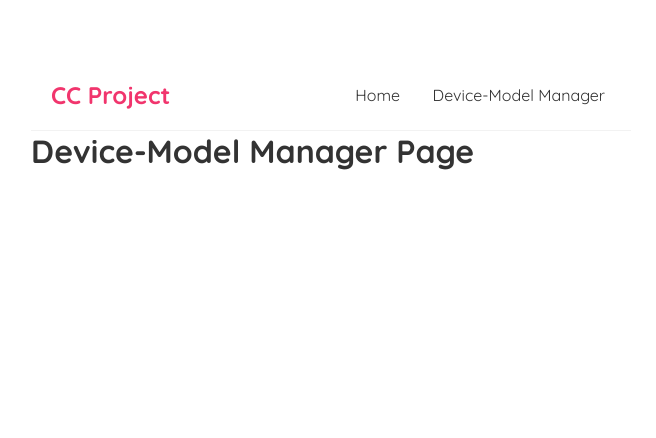
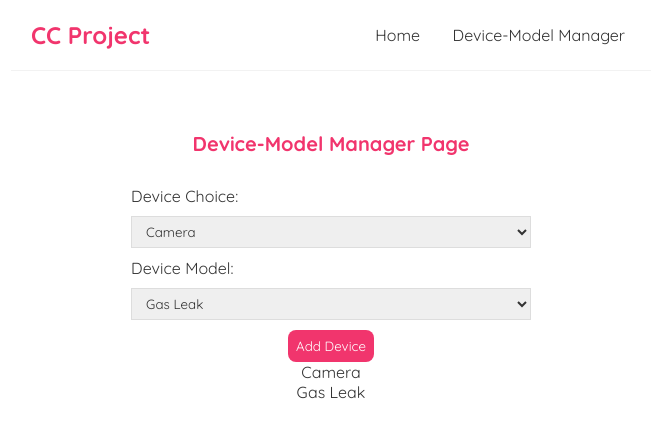
Before and after one commit to Robinjake/CCProject, a React (Create React App) app in the folder device-model-manager/: page /devicemodelmanager in a window 1280 px wide. Shown: the top 438 px of the page, without its empty margins (309-965 px from the left). Built offline with nearby package versions, Linux system fonts and the light colour scheme.

Commit message:
user is able to add device and delete

```diff
--- a/device-model-manager/data/db.json
+++ b/device-model-manager/data/db.json
@@ -1,15 +1,9 @@
 {
   "devices": [
     {
-        "name": "Camera" ,
-        "type": ["Gas_Leak ", "Oil_Leak ", "Hard_Hat_Detection "] ,
+      "name": "Camera",
+      "type": "Gas Leak",
       "id": 1
-
-      },
-      {
-        "name": "Microphone" ,
-        "type": ["Gas_Leak ", "Explosion_Detection "] ,
-        "id": 2
     }
   ]
 }
--- a/device-model-manager/package.json
+++ b/device-model-manager/package.json
@@ -8,7 +8,7 @@
     "@testing-library/user-event": "^13.5.0",
     "react": "^18.2.0",
     "react-dom": "^18.2.0",
-    "react-router-dom": "^6.3.0",
+    "react-router-dom": "^5.3.3",
     "react-scripts": "5.0.1",
     "web-vitals": "^2.1.4"
   },
--- a/device-model-manager/src/App.js
+++ b/device-model-manager/src/App.js
@@ -1,20 +1,30 @@
 import Home from './Home';
 import DeviceModelManager from './DeviceModelManager';
-import { BrowserRouter as Router, Routes, Route, Link } from "react-router-dom";
+import { BrowserRouter as Router, Route, Switch } from "react-router-dom";
 import NavBar from './NavBar';
+import DeviceDetails from './DeviceDetails';
 
 
 function App() {
   return (
-    <div className="App">
-      <div className='content'>
+    <Router>
+      <div className="App">
         <NavBar />
-        <Routes>
-          <Route path="/" element={<Home />}/>
-          <Route path="/devicemodelmanager" element={<DeviceModelManager/>}/>
-        </Routes>
+          <div className='content'>
+        <Switch>
+          <Route exact path="/">
+            <Home />
+            </Route>
+          <Route path="/devicemodelmanager">
+            <DeviceModelManager/>
+            </Route>
+            <Route path="/device/:id">
+            <DeviceDetails/>
+            </Route>
+        </Switch>
       </div>
     </div>
+    </Router>
   );
 }
 
--- /dev/null
+++ b/device-model-manager/src/DeviceDetails.js
@@ -0,0 +1,33 @@
+import { useHistory, useParams } from "react-router-dom";
+import useFetch from "./useFetch";
+
+const DeviceDetails = () => {
+
+    const {id} = useParams(); //hook to get device id
+    const {data: device, isPending} = useFetch('http://localhost:8000/devices/' + id);
+    const history = useHistory();
+
+    //Fetch request to delete device
+    const handleClick= () => {
+        fetch('http://localhost:8000/devices/' + device.id, {
+            method: 'DELETE'
+        }).then(() => {
+            history.push('/'); //sends back to homepage after delete
+        })
+    }
+
+    return (
+        <div className="blog-details">
+           {isPending && <div>Loading...</div>}
+           {device && (
+            <article>
+                <h2>{device.name}</h2>
+                <p>Model Types {device.type}</p>
+                <button onClick={handleClick}>Delete</button>
+            </article>
+           )}
+        </div>
+     );
+}
+
+export default DeviceDetails;
--- a/device-model-manager/src/DeviceList.js
+++ b/device-model-manager/src/DeviceList.js
@@ -1,13 +1,17 @@
-const DeviceList = ({devices, title, handleDelete}) => {
+import { Link } from "react-router-dom";
+
+const DeviceList = ({devices, title}) => {
 
     return (
         <div className="blog-list">
             <h2>{title}</h2>
             {devices.map((device) => (
                 <div className="home-preview" key={device.id}>
+                    <Link to={`/device/${device.id}`}>
                     <h2>{device.name}</h2>
                     <p>{device.type} </p>
-                    <button onClick={() => handleDelete(device.id)}>Delete Device</button>
+                    </Link>
+
                 </div>
             ))}
         </div>
--- a/device-model-manager/src/DeviceModelManager.js
+++ b/device-model-manager/src/DeviceModelManager.js
@@ -1,10 +1,58 @@
-import React from "react";
+import React, { useState } from "react";
+import {useHistory} from 'react-router-dom';
+
+function DeviceModelManager(){
+    const [name, setName] = useState('Camera');
+    const [type, setType] = useState('Gas Leak');
+    const history = useHistory();
+
+    //funtion to handle when add device is clicked
+    const handleSubmit = (e) => {
+        e.preventDefault(); //stops page from refreshing after submit
+        const device = {name,type}; //creating device object
+
+        //console.log(device);
+
+        //POST REQUEST
+        fetch('http://localhost:8000/devices', {
+            method: 'POST',
+            headers: { "Content-Type": "application/json"},
+            body: JSON.stringify(device)
+        }).then(() => {
+            console.log('new device added c:')
+            history.push('/'); //sends user back to homepage after adding new device
+        })
 
 
-function DeviceModelManager(){
+    }
+
     return(
-        <div>
-            <h1>Device-Model Manager Page</h1>
+        <div className="create">
+            <h2>Device-Model Manager Page</h2>
+            <form onSubmit={handleSubmit}>
+                <label>Device Choice: </label>
+                <select
+                value={name}
+                onChange={(e) => setName(e.target.value)}
+                >
+                    <option value="Camera">Camera</option>
+                    <option value="Microphone">Microphone</option>
+                </select>
+
+                <label>Device Model: </label>
+                <select
+                value={type}
+                onChange={(e) => setType(e.target.value)}
+                >
+                    <option value="Gas Leak">Gas Leak</option>
+                    <option value="Oil Leak">Oil Leak</option>
+                    <option value="Explosion Detection">Explosion Detection</option>
+                    <option value="Hard Hat Detection">Hard Hat Detection</option>
+                </select>
+                <button>Add Device</button>
+                <p>{name}</p>
+                <p>{type}</p>
+            </form>
         </div>
     );
 }
--- a/device-model-manager/src/Home.js
+++ b/device-model-manager/src/Home.js
@@ -1,36 +1,16 @@
 import React from "react";
-import {useState, useEffect} from 'react';
 import DeviceList from "./DeviceList";
+import useFetch from "./useFetch";
 
 
 function Home(){
 
-    const [devices, setDevices] = useState([
-        {
-            name: 'Camera' ,
-            type: ["Gas_Leak ", "Oil_Leak ", "Hard_Hat_Detection "] ,
-            id: 1
-        },
-        {
-            name: 'Microphone' ,
-            type: ["Gas_Leak ", "Explosion_Detection "] ,
-            id: 2
-        }
-    ]);
-
-    const handleDelete = (id) => {
-        const newDevices = devices.filter(device => device.id !== id);
-        setDevices(newDevices);
-    }
-
-    useEffect(() => {
-        console.log('use effect ran');
-
-    }, []);
+    const {data: devices, isPending} = useFetch('http://localhost:8000/devices');
 
     return(
         <div className="home">
-            <DeviceList devices={devices} title="All Devices" handleDelete={handleDelete}/>
+            {isPending && <div> Loading... </div>}
+           { devices &&<DeviceList devices={devices} title="All Devices"/> } {/*renders list when data received from json */}
         </div>
     );
 }
--- a/device-model-manager/src/index.css
+++ b/device-model-manager/src/index.css
@@ -49,3 +49,39 @@
   color: #f1356d;
   margin-bottom: 8px;
 }
+
+.home-preview a{
+  text-decoration: none;
+}
+
+/* create new blog form */
+.create {
+  max-width: 400px;
+  margin: 0 auto;
+  text-align: center;
+}
+.create label {
+  text-align: left;
+  display: block;
+}
+.create h2 {
+  font-size: 20px;
+  color: #f1356d;
+  margin-bottom: 30px;
+}
+.create input, .create textarea, .create select {
+  width: 100%;
+  padding: 6px 10px;
+  margin: 10px 0;
+  border: 1px solid #ddd;
+  box-sizing: border-box;
+  display: block;
+}
+.create button {
+  background: #f1356d;
+  color: #fff;
+  border: 0;
+  padding: 8px;
+  border-radius: 8px;
+  cursor: pointer;
+}
--- /dev/null
+++ b/device-model-manager/src/useFetch.js
@@ -0,0 +1,24 @@
+import {useState, useEffect} from 'react'
+
+const useFetch = (url) => {
+
+const [data, setData] = useState(null); //updates state
+const [isPending, setIsPending] = useState(true);
+
+    useEffect(() => {
+        fetch(url)
+            .then(res =>{
+               return res.json();
+            })
+            .then(data => {
+                setData(data)
+                setIsPending(false)
+            })
+
+    }, [url]);
+
+    return {data, isPending}
+
+}
+
+export default useFetch;
```
Also changed, not shown: 1 other file (tests, documents, lock files or other folders). Lines whose indentation alone changed are shown as unchanged.
